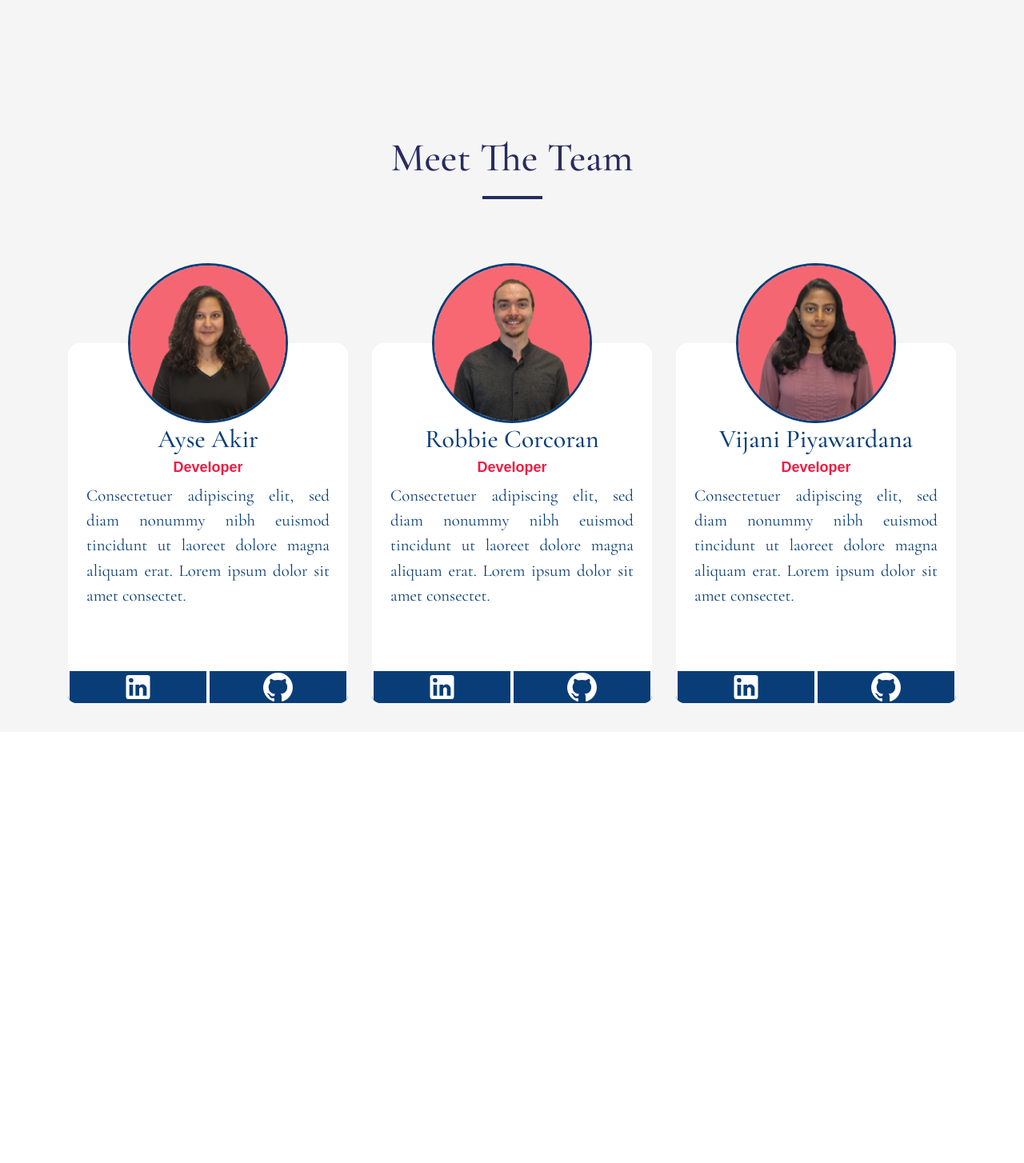
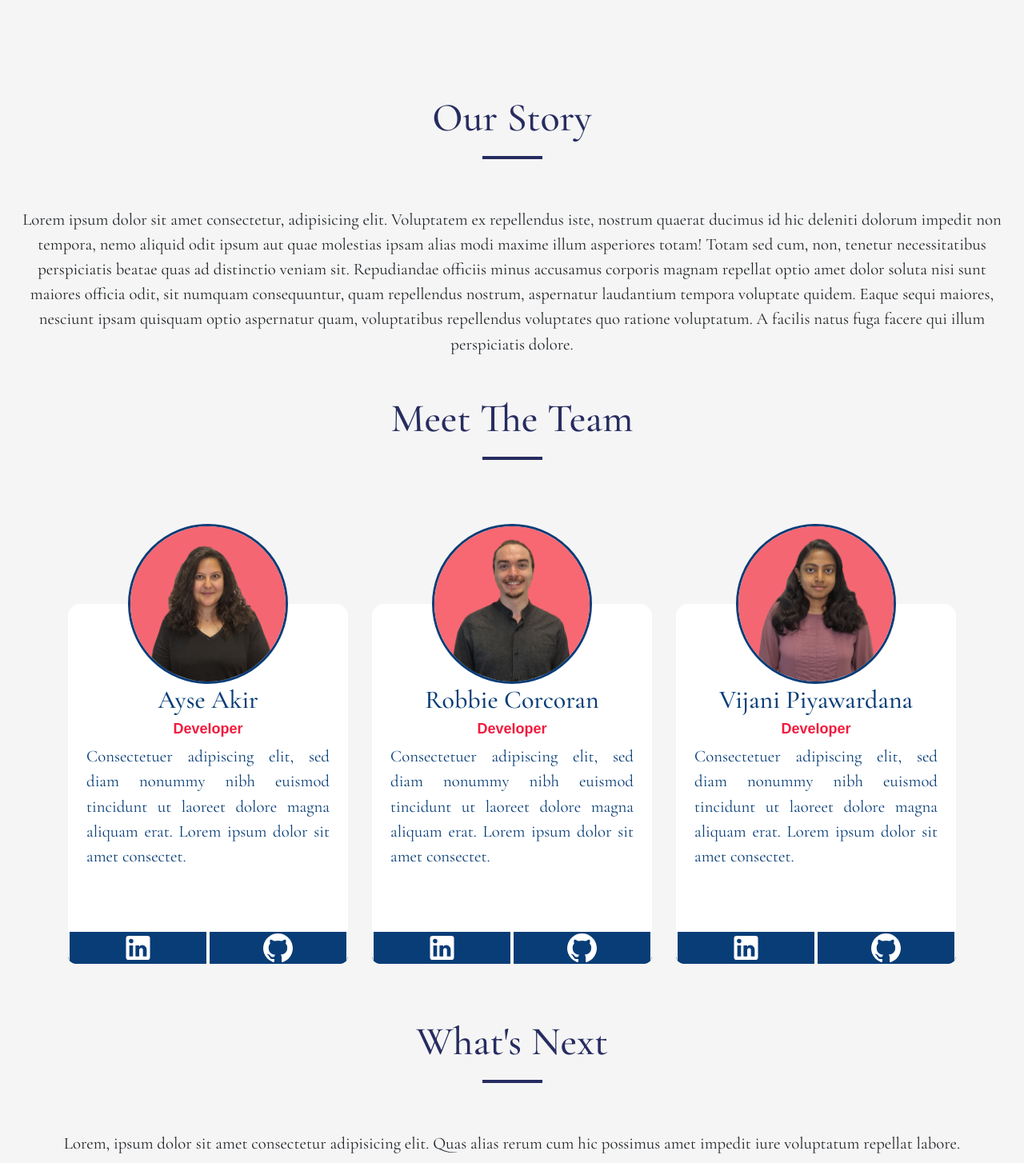
Before and after one commit to ascendio-stor-E/stor-e_FrontEnd, a React (Vite) app: page /about in a window 1280 px wide. Shown: the part 456-1910 px from the top of the page at 80% size. Before the commit the page ends 1371 px from the top, so only its background shows below. Built offline with nearby package versions, Linux system fonts and the light colour scheme.

Commit message:
Template complete for review and info population

```diff
--- a/src/App.css
+++ b/src/App.css
@@ -220,7 +220,7 @@ button {
 
 .about__title {
   text-align: center;
-  margin: 100px auto auto 0;
+  margin: 50px auto auto 0;
   font-size: 50px;
   color: #272c60;
 }
--- a/src/comps/About.tsx
+++ b/src/comps/About.tsx
@@ -10,13 +10,23 @@ const About = () => {
     <>
       <img className="home__logo" src={logo} alt="Stor-E Logo" />
       <section className="about">
+        <section>
+          <h1 className="about__title">Our Story</h1>
+          <div className="about__divider"></div>
+          <p>
+            Lorem ipsum dolor sit amet consectetur, adipisicing elit. Voluptatem ex repellendus iste, nostrum quaerat ducimus id hic deleniti dolorum impedit non tempora, nemo aliquid odit ipsum aut quae molestias ipsam alias modi maxime illum asperiores totam! Totam sed cum, non, tenetur
+            necessitatibus perspiciatis beatae quas ad distinctio veniam sit. Repudiandae officiis minus accusamus corporis magnam repellat optio amet dolor soluta nisi sunt maiores officia odit, sit numquam consequuntur, quam repellendus nostrum, aspernatur laudantium tempora voluptate quidem.
+            Eaque sequi maiores, nesciunt ipsam quisquam optio aspernatur quam, voluptatibus repellendus voluptates quo ratione voluptatum. A facilis natus fuga facere qui illum perspiciatis dolore.
+          </p>
+        </section>
+        <section>
           <h1 className="about__title">Meet The Team</h1>
           <div className="about__divider"></div>
           <div className="about__members">
             <div className="about__member">
-            <img className='about__image' width={200} height={200} src={AysePhoto} />
+              <img className="about__image" width={200} height={200} src={AysePhoto} />
               <div className="about__description">
-              <h1 className='about_name'>Ayse Akir</h1>
+                <h1 className="about_name">Ayse Akir</h1>
                 <h2>Developer</h2>
                 <p>Consectetuer adipiscing elit, sed diam nonummy nibh euismod tincidunt ut laoreet dolore magna aliquam erat. Lorem ipsum dolor sit amet consectet.</p>
                 <div className="about__social-media">
@@ -26,9 +36,9 @@ const About = () => {
               </div>
             </div>
             <div className="about__member">
-            <img className='about__image' width={200} height={200} src={RobbiePhoto} />
+              <img className="about__image" width={200} height={200} src={RobbiePhoto} />
               <div className="about__description">
-              <h1 className='about_name'>Robbie Corcoran</h1>
+                <h1 className="about_name">Robbie Corcoran</h1>
                 <h2>Developer</h2>
                 <p>Consectetuer adipiscing elit, sed diam nonummy nibh euismod tincidunt ut laoreet dolore magna aliquam erat. Lorem ipsum dolor sit amet consectet.</p>
                 <div className="about__social-media">
@@ -38,9 +48,9 @@ const About = () => {
               </div>
             </div>
             <div className="about__member">
-            <img className='about__image' width={200} height={200} src={VijaniPhoto} />
+              <img className="about__image" width={200} height={200} src={VijaniPhoto} />
               <div className="about__description">
-              <h1 className='about_name'>Vijani Piyawardana</h1>
+                <h1 className="about_name">Vijani Piyawardana</h1>
                 <h2>Developer</h2>
                 <p>Consectetuer adipiscing elit, sed diam nonummy nibh euismod tincidunt ut laoreet dolore magna aliquam erat. Lorem ipsum dolor sit amet consectet.</p>
                 <div className="about__social-media">
@@ -51,6 +61,14 @@ const About = () => {
             </div>
           </div>
         </section>
+        <section>
+          <h1 className="about__title">What's Next</h1>
+          <div className="about__divider"></div>
+          <p>
+            Lorem, ipsum dolor sit amet consectetur adipisicing elit. Quas alias rerum cum hic possimus amet impedit iure voluptatum repellat labore.
+         </p>
+        </section>
+      </section>
     </>
   );
 };
```
Lines whose indentation alone changed are shown as unchanged.
